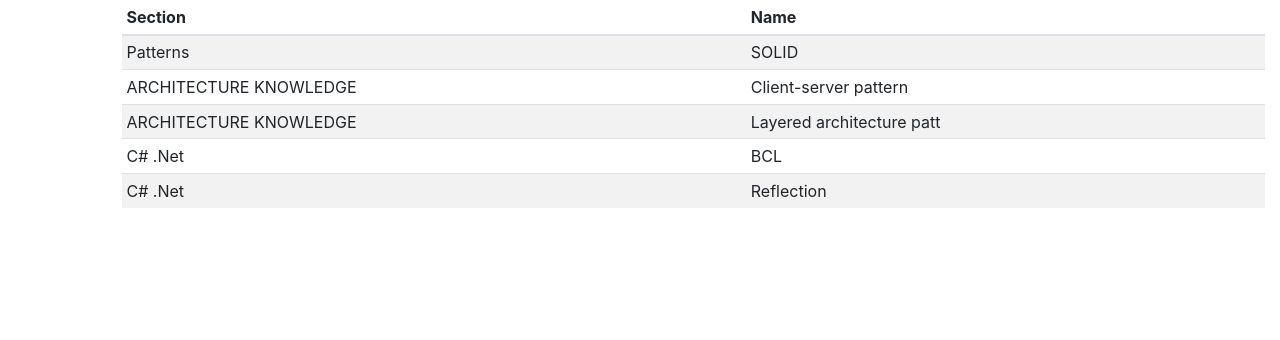
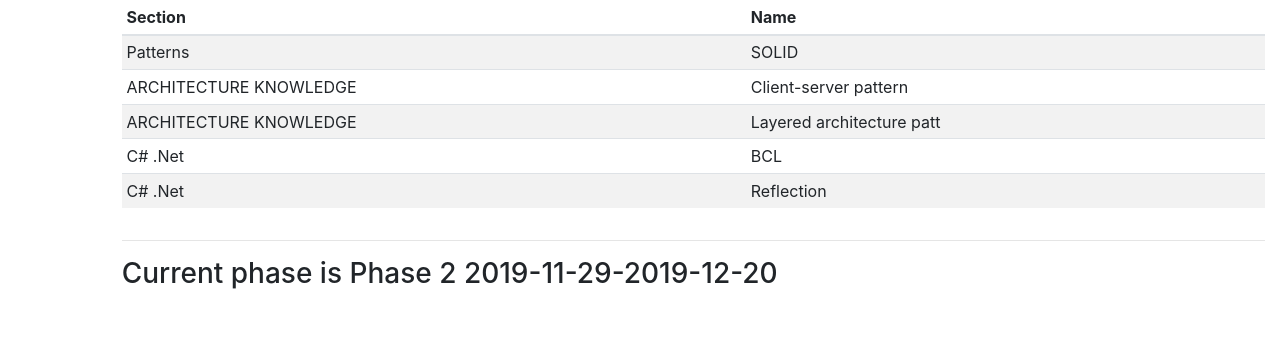
Before and after one commit to davidyc/MyPythonWebApp, a Django app: page /jobs/evo/phases in a window 1280 px wide. Shown: the part 407-747 px from the top of the page. Run offline with Django 3.2, Linux system fonts and the light colour scheme; data comes from the database, SQL or seed files in the repository; some libraries are stand-ins or nearby versions.

Commit message:
add buuton add phase and logic

```diff
--- a/MyPorfolio-project/evolution/views.py
+++ b/MyPorfolio-project/evolution/views.py
@@ -33,7 +33,8 @@ def phases(request):
         for ii in allthemes:
             tmp.themes.append(ii.theme)
         allPhases.append(tmp)
-    return render(request, 'evo/phases.html', {'allPhases' : allPhases })
+    hasCurrent = _hascurrent()
+    return render(request, 'evo/phases.html', {'allPhases' : allPhases, 'hasCurrent' : hasCurrent })
 
 
 
@@ -53,3 +54,11 @@ def _progressPercent(phaseLast : Phase):
     if per > 100 or per < 0:
         return 100
     return 100 - per
+
+def _hascurrent():
+    phase = Phase.objects.latest('finishDate')
+    today = date.today()
+    if today >= phase.finishDate:
+        return None
+    else:
+        return phase
--- a/MyPorfolio-project/jobs/templates/evo/phases.html
+++ b/MyPorfolio-project/jobs/templates/evo/phases.html
@@ -94,7 +94,18 @@
         </table>
       </div>
       {% endfor%}
+      <hr>
+      {% if hasCurrent != Nome %}
+      <h3>Current phase is {{hasCurrent}}</h3>
+      {% else %}
+      <h3>No current phase </h3>
+      <a href="{% url 'themes' %}"><button type="button" class="btn btn-primary">Add phase</button></a>
+      {% endif %}
+
     </main>
+    <br>
+    <br>
+
   </div>
 </div>
 <script src="{% static 'jquery-3.4.1.min.js' %}"></script>
```
